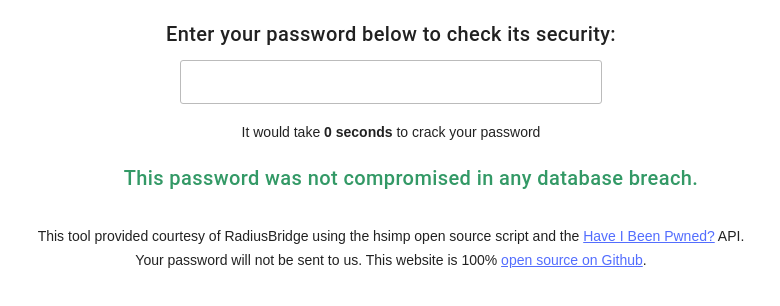
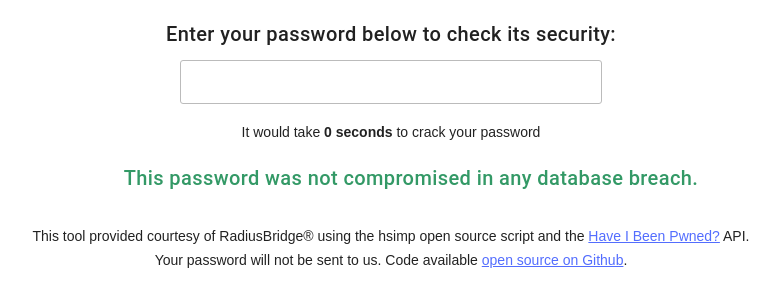
Before and after one commit to valynda/passwordsecurity.info, a plain HTML site: page index.html in a window 1280 px wide. Shown: the whole page, without its empty margins (249-1029 px from the left). Drawn offline with nearby package versions, Linux system fonts and the light colour scheme.

Commit message:
formatting text

```diff
--- a/index.html
+++ b/index.html
@@ -37,7 +37,7 @@
           -->
           <br />
 
-          <p style="text-align: center;">This tool provided courtesy of RadiusBridge using the hsimp open source script and the <a href="https://haveibeenpwned.com" target="_blank" rel="noopener">Have I Been Pwned?</a> API.<br>Your password will not be sent to us. This website is 100% <a href="https://github.com/valynda/passwordsecurity.info" target="_blank" rel="noopener">open source on Github</a>.</p>
+          <p style="text-align: center;">This tool provided courtesy of RadiusBridge® using the hsimp open source script and the <a href="https://haveibeenpwned.com" target="_blank" rel="noopener">Have I Been Pwned?</a> API.<br>Your password will not be sent to us. Code available <a href="https://github.com/valynda/passwordsecurity.info" target="_blank" rel="noopener">open source on Github</a>.</p>
 
           <script src="js/hsimp.min.js"></script>
           <script src="js/main.js?nc=1"></script>
```
